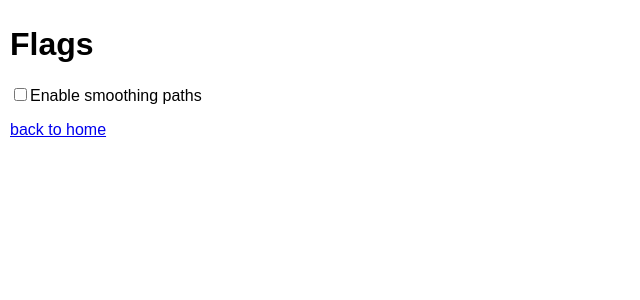
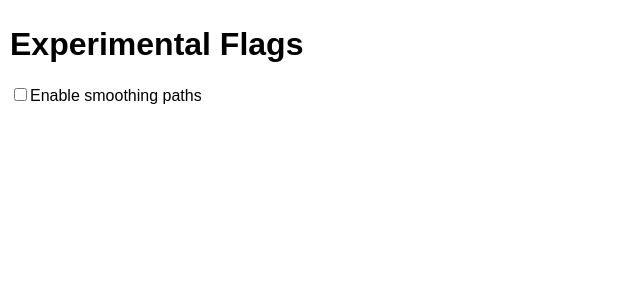
Before and after one commit to odiak/draw, a React app: page /flags in a window 1280 px wide. Shown: the top 300 px of the page, without its empty margins (0-640 px from the left). Built offline with nearby package versions, Linux system fonts and the light colour scheme.

Commit message:
Improve experimental flags page

```diff
--- a/src/components/Flags.tsx
+++ b/src/components/Flags.tsx
@@ -1,7 +1,6 @@
 import React, { FC, useCallback } from 'react'
 import { ExperimentalSettingsService } from '../services/ExperimentalSettingsService'
 import styled from 'styled-components'
-import { Link } from 'react-router-dom'
 import { useVariable } from '../utils/useVariable'
 
 const Container = styled.div`
@@ -22,7 +21,7 @@ export const Flags: FC<{}> = () => {
 
   return (
     <Container>
-      <h1>Flags</h1>
+      <h1>Experimental Flags</h1>
       <div>
         <label>
           <input
@@ -35,9 +34,6 @@ export const Flags: FC<{}> = () => {
           Enable smoothing paths
         </label>
       </div>
-      <p>
-        <Link to="/">back to home</Link>
-      </p>
     </Container>
   )
 }
--- a/src/components/ToolBar.tsx
+++ b/src/components/ToolBar.tsx
@@ -154,6 +154,7 @@ export function ToolBar({ pictureId, canvasManager }: Props) {
             </MenuItemToCopy>
             <MenuDivider />
             <MenuItemWithLink link="https://about.kakeru.app/">About Kakeru</MenuItemWithLink>
+            <MenuItemWithLink link="/flags">Experimental flags</MenuItemWithLink>
           </Menu>
         </MenuButton>
       </RightButtonsContainer>
```
